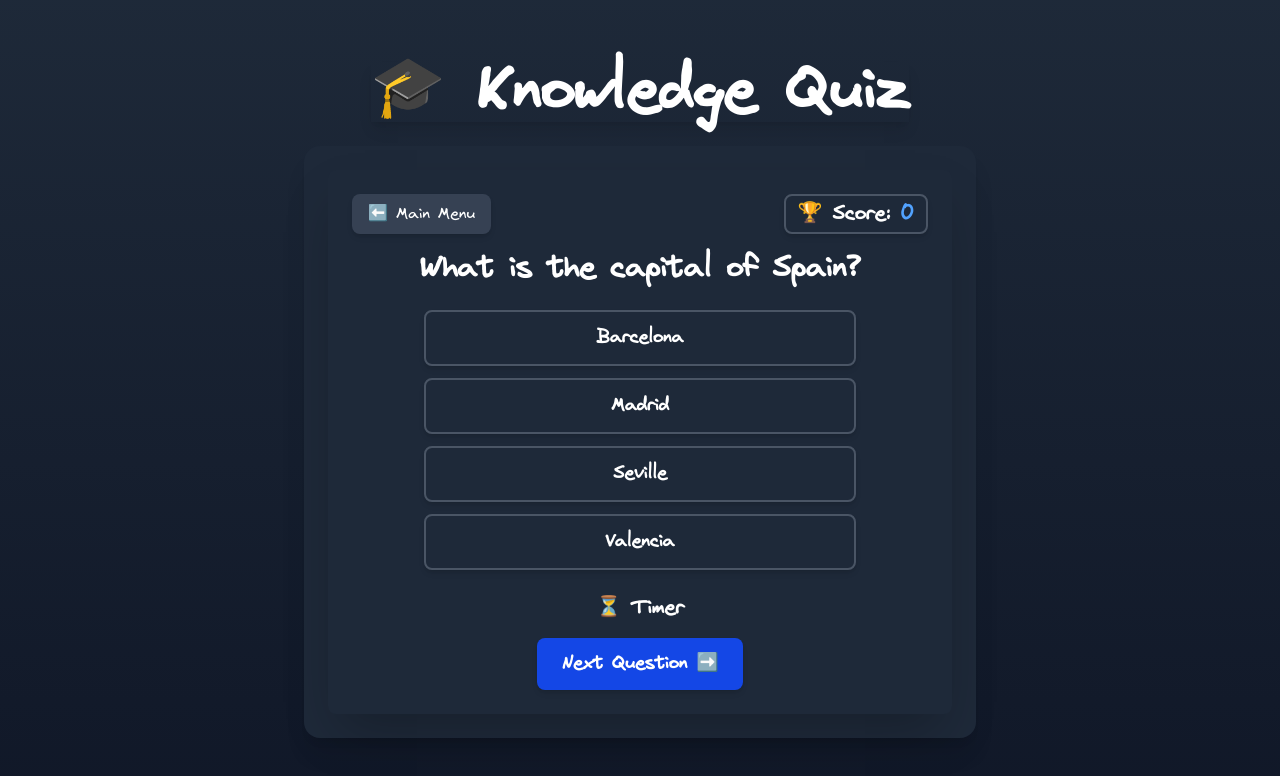
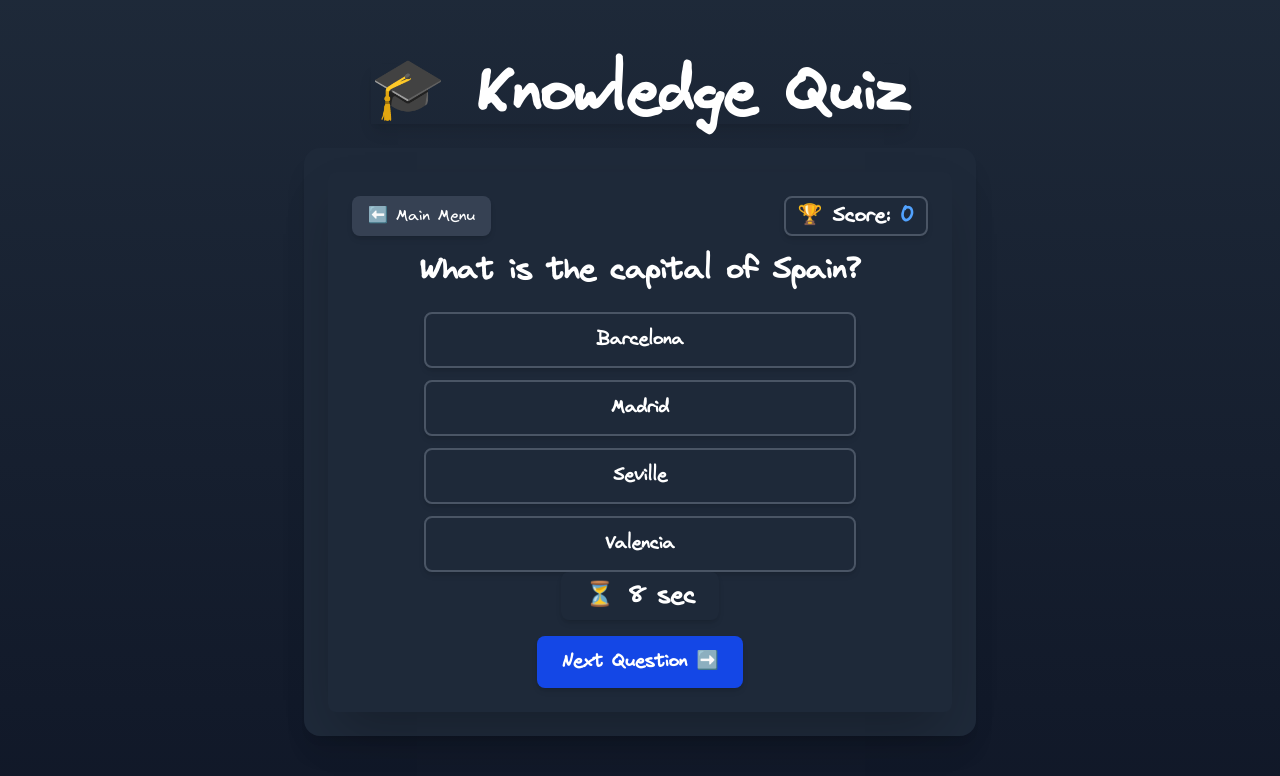
Before and after one commit to Ernesto248/knowledge-quiz, a React (Vite) app: page / in a window 1280 px wide. Both pictures are taken after a click on the button "🚀 Start Quiz". Shown: the top 776 px of the page. Built offline with nearby package versions, Linux system fonts and the light colour scheme.

Commit message:
Timer added and partially working

```diff
--- a/src/App.tsx
+++ b/src/App.tsx
@@ -16,8 +16,9 @@ function App() {
   const [currentQuestion, setCurrentQuestion] = useState<number>(0);
   const [score, setScore] = useState<number>(0);
   const [isResultModalOpen, setIsResultModalOpen] = useState<boolean>(false);
+  const [isQuizFinish, setIsQuizFinish] = useState<boolean>(false);
 
-  const handleScore = () => setScore(score + 1);
+  const handleScore = () => setScore((prev) => prev + 1);
 
   const closeResultModal = () => {
     setIsResultModalOpen(false);
@@ -34,6 +35,7 @@ function App() {
   });
 
   const quitQuiz = () => {
+    setIsQuizFinish(false);
     setIsQuizStarted(false);
     setCurrentQuestion(0);
     setDifficulty(DifficultyType.Easy);
@@ -51,11 +53,11 @@ function App() {
   };
 
   const handleNextQuestion = () => {
-    console.log(currentQuestion);
     if (currentQuestion < questionAmount - 1) {
-      setCurrentQuestion(currentQuestion + 1);
+      setCurrentQuestion((prev) => prev + 1);
       return;
     }
+    setIsQuizFinish(true);
     setIsResultModalOpen(true);
     setCurrentQuestion(0);
   };
@@ -69,6 +71,7 @@ function App() {
       {isQuizStarted && quiz ? (
         <div className="w-full max-w-sm p-4 bg-gray-800 shadow-xl md:max-w-2xl md:p-6 rounded-2xl">
           <QuestionCard
+            isQuizFinish={isQuizFinish}
             score={score}
             handleScore={handleScore}
             back={quitQuiz}
--- a/src/components/QuestionCard/index.tsx
+++ b/src/components/QuestionCard/index.tsx
@@ -1,5 +1,6 @@
-import { useState } from "react";
+import { useEffect, useState } from "react";
 import Score from "../Score";
+import Timer from "../Timer";
 
 interface Props {
   back: () => void;
@@ -9,6 +10,7 @@ interface Props {
   score: number;
   handleScore: () => void;
   onNextQuestion: () => void;
+  isQuizFinish: boolean;
 }
 
 const QuestionCard = ({
@@ -19,9 +21,19 @@ const QuestionCard = ({
   onNextQuestion,
   score,
   handleScore,
+  isQuizFinish,
 }: Props) => {
   const [selectedAnswer, setSelectedAnswer] = useState<string | null>(null);
   const [isSelected, setIsSelected] = useState<boolean>(false);
+  const [isTimerStarted, setIsTimerStarted] = useState<boolean>(true);
+  const [initialTime, setInitialTime] = useState<number>(10);
+  const [timerKey, setTimerKey] = useState<number>(0);
+
+  useEffect(() => {
+    if (isQuizFinish) {
+      setIsTimerStarted(false);
+    }
+  }, [isQuizFinish]);
 
   const handleOnClick = (e: React.MouseEvent<HTMLLIElement>) => {
     if (isSelected) return;
@@ -29,6 +41,7 @@ const QuestionCard = ({
     if (answer) {
       setSelectedAnswer(answer);
       setIsSelected(true);
+      setIsTimerStarted(false);
       if (answer === correctAnswer) handleScore();
     }
   };
@@ -36,6 +49,13 @@ const QuestionCard = ({
   const handleNextQuestion = () => {
     setSelectedAnswer(null);
     setIsSelected(false);
+    setInitialTime(10);
+    if (isQuizFinish) {
+      setIsTimerStarted(false);
+    } else {
+      setIsTimerStarted(true);
+    }
+    setTimerKey((prev) => prev + 1);
     onNextQuestion();
   };
 
@@ -81,7 +101,11 @@ const QuestionCard = ({
         ))}
       </ul>
 
-      <h3 className="mt-6 text-lg font-semibold sm:text-xl">⏳ Timer</h3>
+      <Timer
+        key={timerKey}
+        initialTime={initialTime}
+        isTimerStarted={isTimerStarted}
+      />
 
       <button
         className="px-5 py-2 mt-4 text-lg font-bold text-white transition-all duration-300 bg-blue-700 rounded-lg shadow-md hover:bg-blue-600 active:scale-95 sm:py-3 sm:px-6"
--- /dev/null
+++ b/src/components/Timer/index.tsx
@@ -0,0 +1,38 @@
+import { useEffect, useState } from "react";
+
+interface Props {
+  initialTime: number;
+  isTimerStarted: boolean;
+}
+
+const Timer = ({ initialTime, isTimerStarted }: Props) => {
+  const [time, setTime] = useState<number>(initialTime);
+
+  useEffect(() => {
+    setTime(initialTime);
+  }, [initialTime]);
+
+  useEffect(() => {
+    if (!isTimerStarted || time <= 0) return;
+
+    const interval = setInterval(() => {
+      setTime((prev) => {
+        if (prev <= 1) {
+          clearInterval(interval);
+          return 0;
+        }
+        return prev - 1;
+      });
+    }, 1000);
+
+    return () => clearInterval(interval);
+  }, [isTimerStarted]);
+
+  return (
+    <div className="px-6 py-2 text-2xl font-bold text-white bg-gray-800 rounded-lg shadow-md">
+      ⏳ {time} sec
+    </div>
+  );
+};
+
+export default Timer;
```
